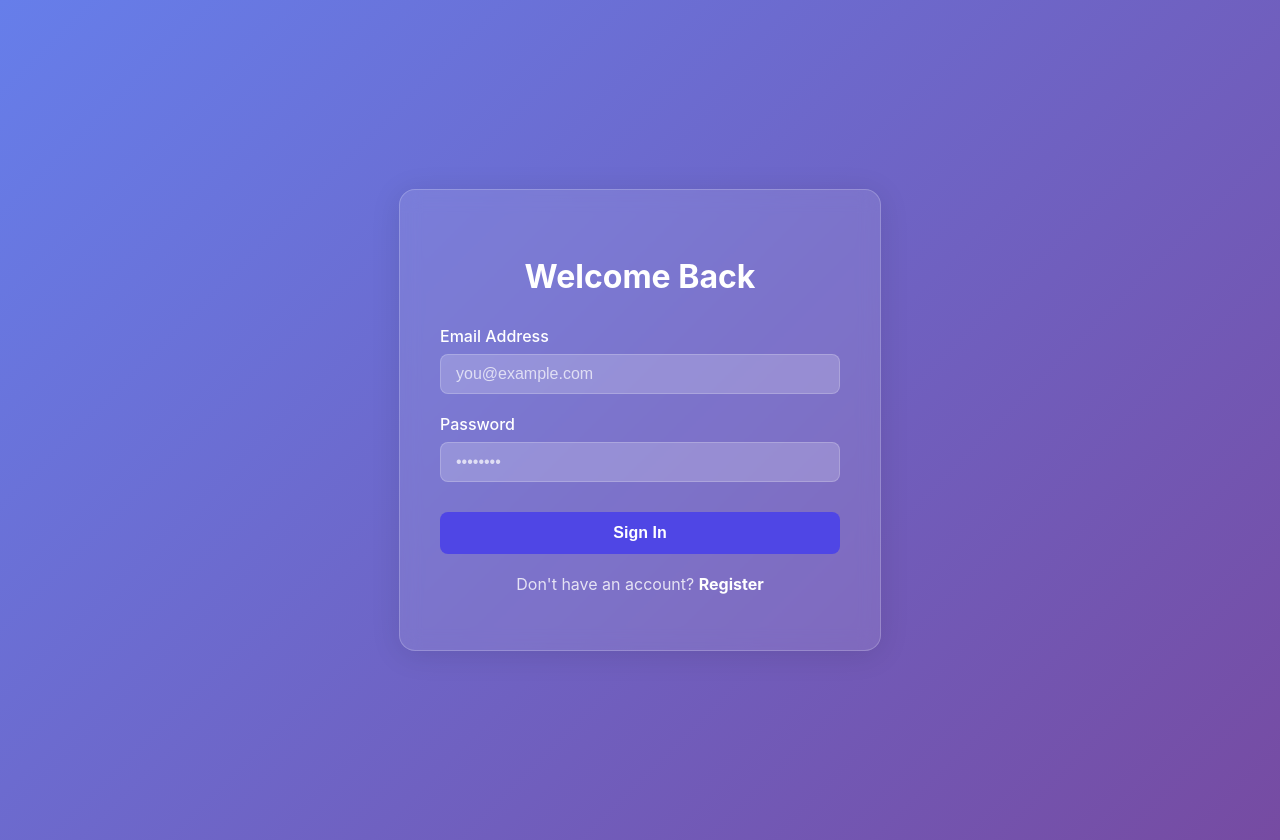
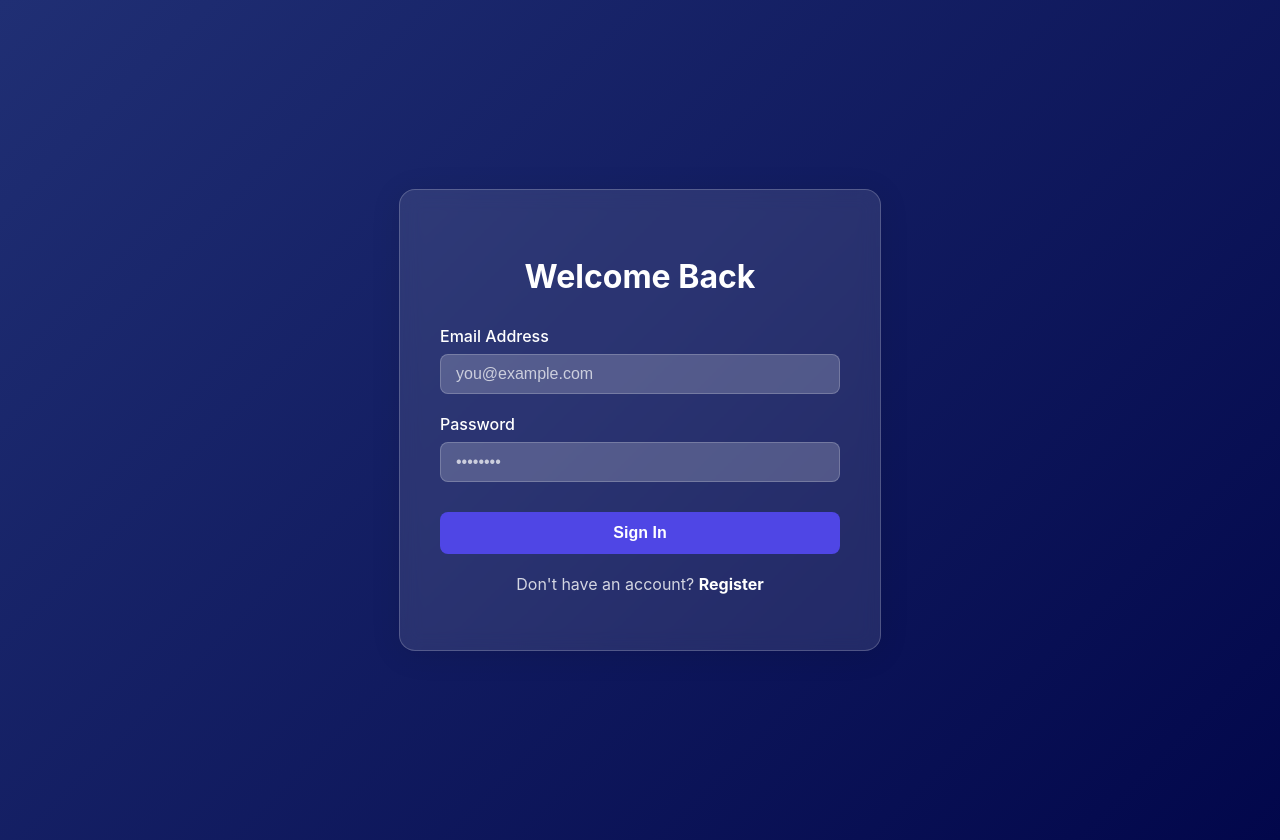
Before and after one commit to HackyCoder0951/authdb, a React app in the folder frontend/: page /login in a window 1280 px wide. Built offline with nearby package versions, Linux system fonts and the light colour scheme; the HTML template or start-up script is replaced by a standard one.

Commit message:
feat: Add Dockerfiles for frontend and backend, and update the frontend background gradient.

```diff
--- a/frontend/src/index.css
+++ b/frontend/src/index.css
@@ -1,7 +1,7 @@
 :root {
   --primary-color: #4f46e5;
   --secondary-color: #818cf8;
-  --bg-gradient: linear-gradient(135deg, #667eea 0%, #764ba2 100%);
+  --bg-gradient: linear-gradient(135deg, #202f74 0%, #02074b 100%);
   --glass-bg: rgba(255, 255, 255, 0.1);
   --glass-border: rgba(255, 255, 255, 0.2);
   --text-color: #ffffff;
```
